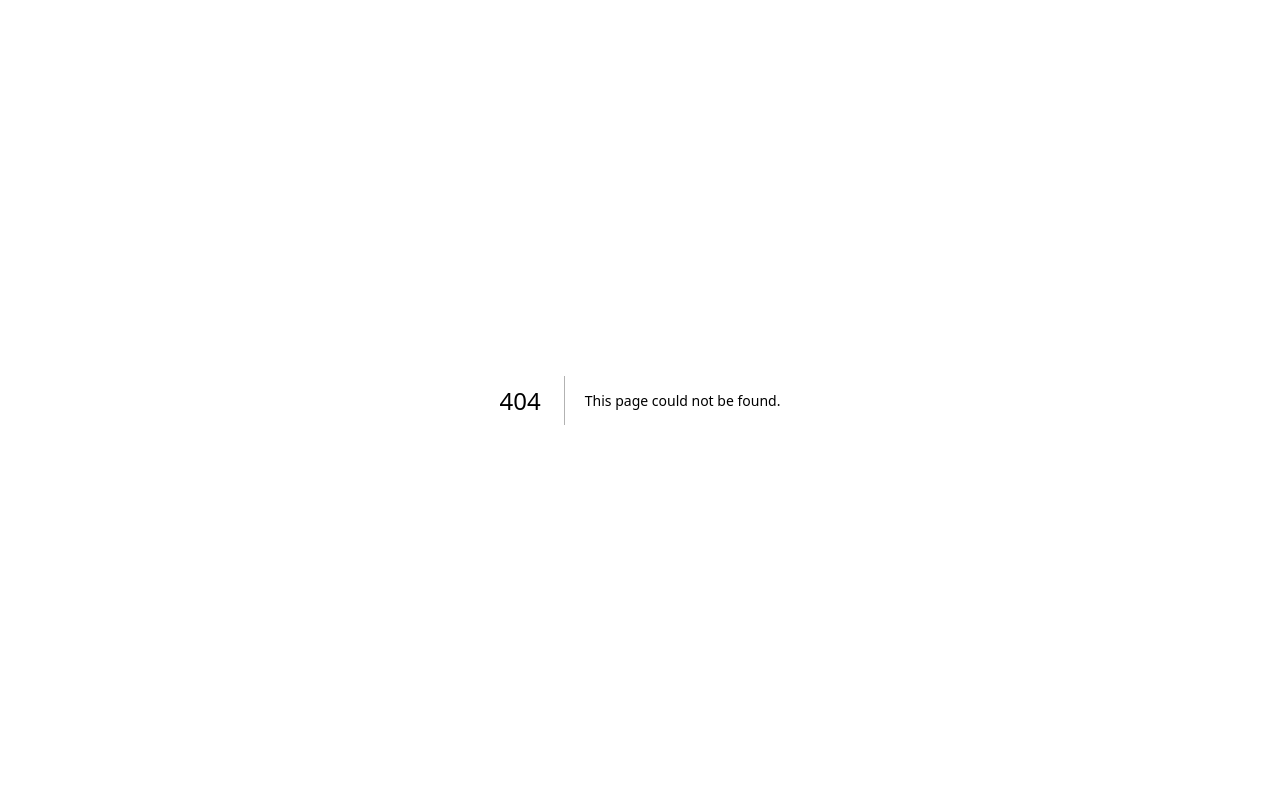
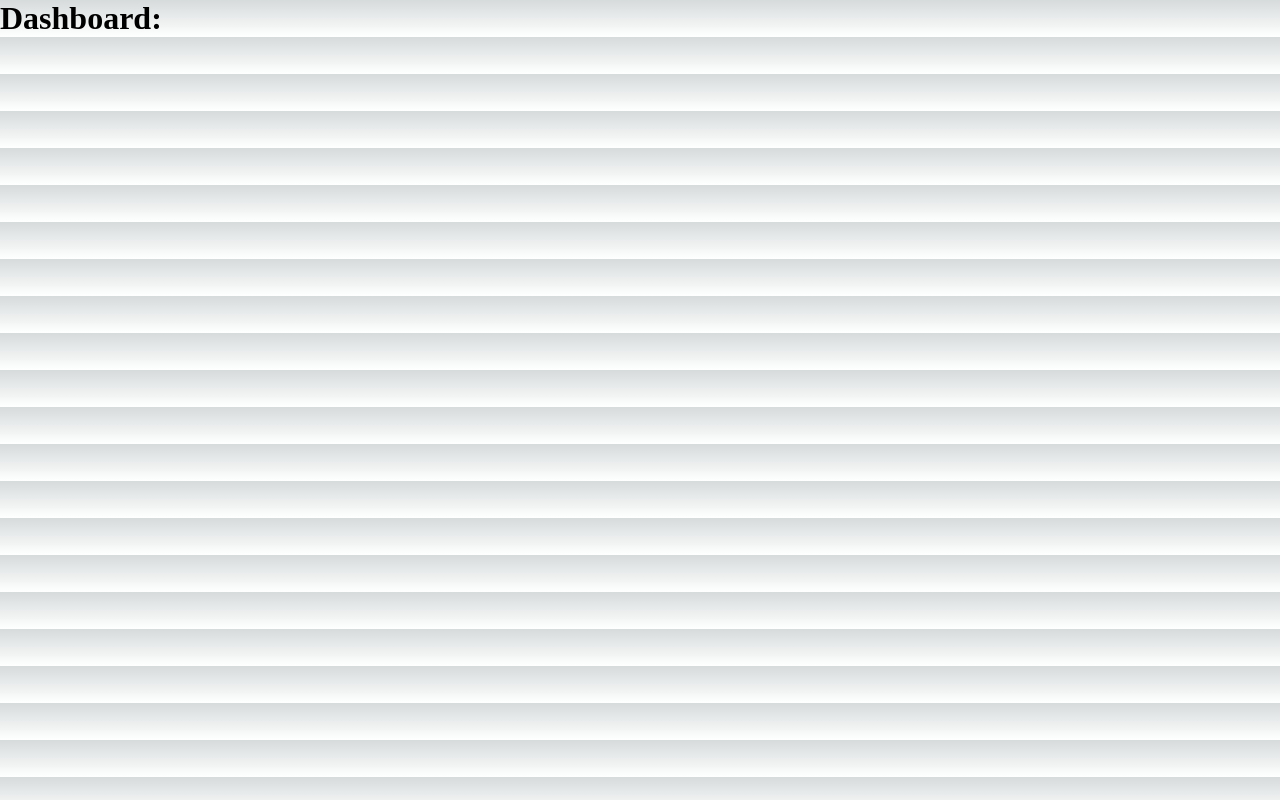
Before and after one commit to lafadovale/nextauth, a Next.js app: page /dashboard in a window 1280 px wide. Before the commit this address had no page. Built offline with nearby package versions, Linux system fonts and the light colour scheme.

Commit message:
Saving user data

```diff
--- a/src/contexts/Authcontext.tsx
+++ b/src/contexts/Authcontext.tsx
@@ -1,5 +1,12 @@
+import { ReactNode, createContext, useState } from "react";
+import Router from "next/router";
 import { api } from "@/services/api";
-import { ReactNode, createContext } from "react";
+
+type User = {
+  email: string;
+  permissions: string[];
+  roles: string[];
+};
 
 type SignInCredentials = {
   email: string;
@@ -8,6 +15,7 @@
 
 type AuthContextData = {
   signIn(credentials: SignInCredentials): Promise<void>;
+  user: User;
   isAuthenticated: boolean;
 };
 
@@ -18,7 +26,8 @@
 export const AuthContext = createContext({} as AuthContextData);
 
 export function AuthProvider({ children }: AuthProviderProps) {
-  const isAuthenticated = false;
+  const [user, setUser] = useState<User>();
+  const isAuthenticated = !!user;
 
   async function signIn({ email, password }: SignInCredentials) {
     try {
@@ -27,14 +36,26 @@
         password,
       });
 
-      console.log(response.data);
+      const { token, refreshToken, permissions, roles } = response.data;
+
+      // sessionStorage - não fica disponível em outras sessões
+      // localStorage - não funciona no SSR (Next), de uso apenas do front
+      // cookies
+
+      setUser({
+        email,
+        permissions,
+        roles,
+      });
+
+      Router.push("/dashboard");
     } catch (error) {
       console.log(error);
     }
   }
 
   return (
-    <AuthContext.Provider value={{ signIn, isAuthenticated }}>
+    <AuthContext.Provider value={{ signIn, isAuthenticated, user }}>
       {children}
     </AuthContext.Provider>
   );
--- /dev/null
+++ b/src/pages/dashboard.tsx
@@ -0,0 +1,8 @@
+import { useContext } from "react";
+import { AuthContext } from "@/contexts/Authcontext";
+
+export default function Dashboard() {
+  const { user } = useContext(AuthContext);
+
+  return <h1>Dashboard: {user?.email}</h1>;
+}
```
